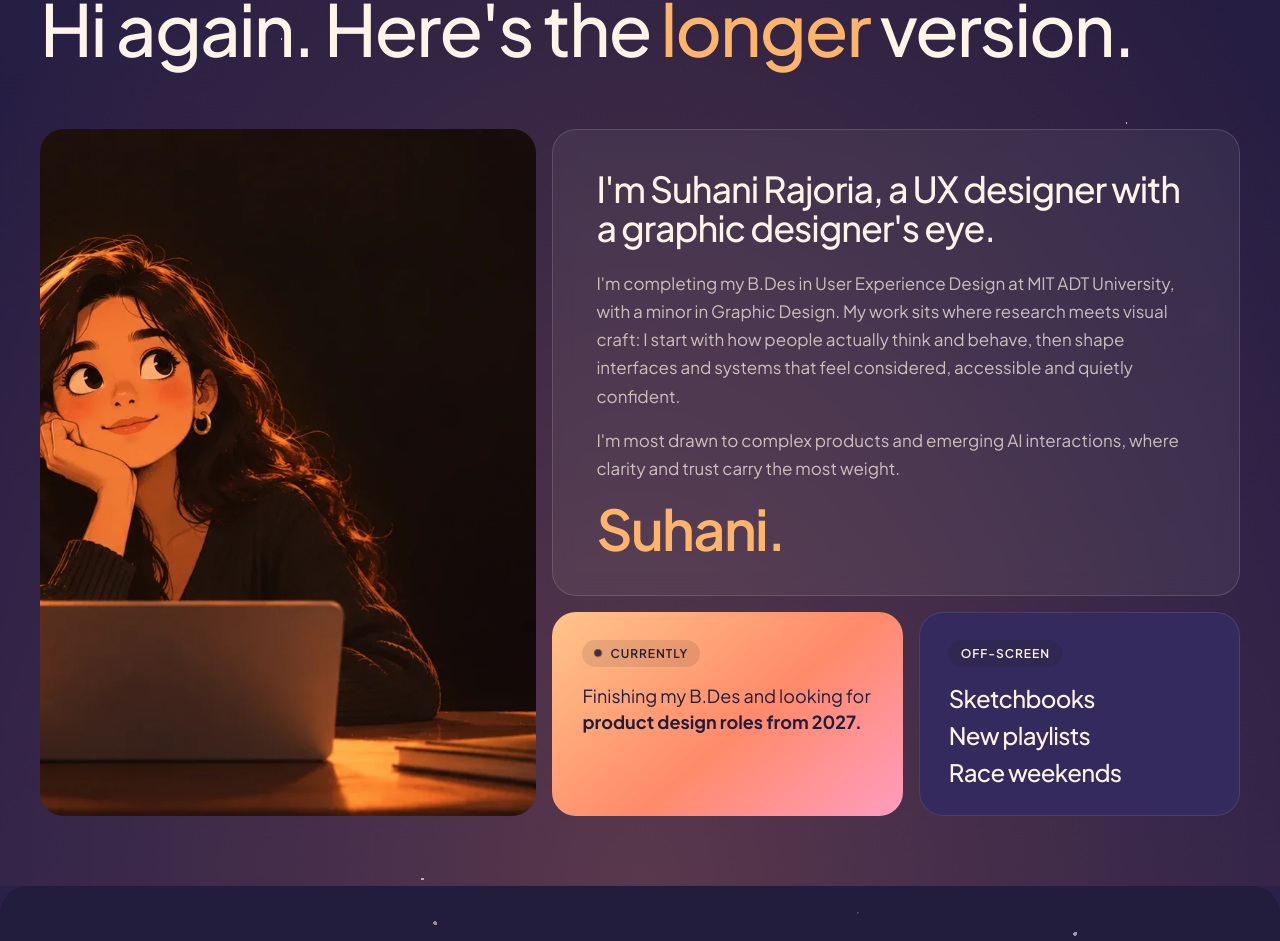
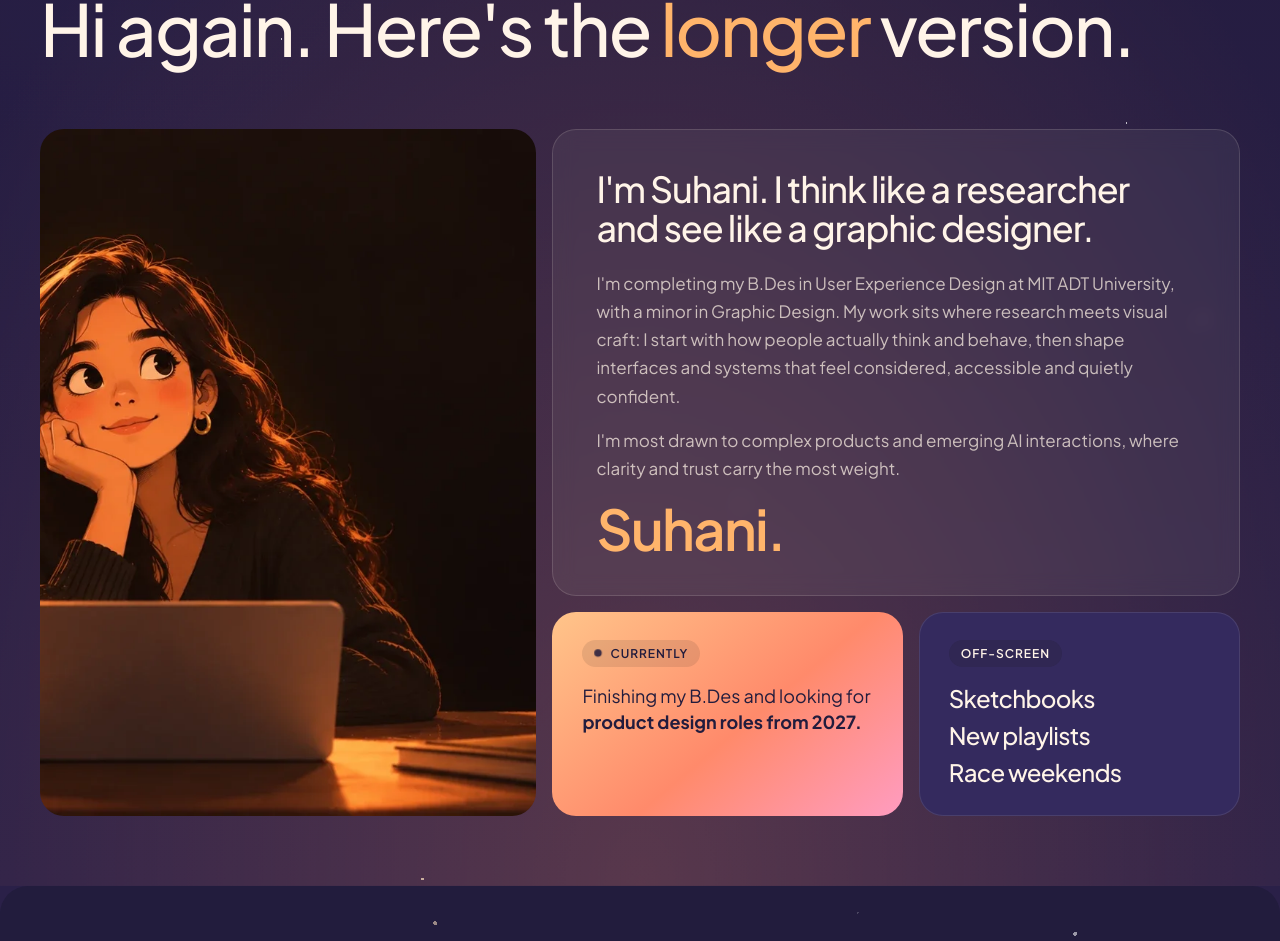
Before and after one commit to suhanirajoria895-del/portfolio, a React (Vite) app: page / in a window 1280 px wide. Shown: the part 5208-6149 px from the top of the page. Built offline with nearby package versions, Linux system fonts and the light colour scheme.

Commit message:
About: new lead line, "I think like a researcher and see like a graphic designer."
Co-Authored-By: Claude Opus 5.5 <noreply@anthropic.com>
Claude-Session: https://claude.ai/code/session_01FF4uw7svsiajfLd2nszxgx

```diff
--- a/src/components/Sections.jsx
+++ b/src/components/Sections.jsx
@@ -211,7 +211,7 @@ function About() {
         </figure>
 
         <div className="sx-story is-butter" data-rv>
-          <p className="sx-story-lead">I'm Suhani Rajoria, a UX designer with a graphic designer's eye.</p>
+          <p className="sx-story-lead">I'm Suhani. I think like a researcher and see like a graphic designer.</p>
           <p>
             I'm completing my B.Des in User Experience Design at MIT ADT University, with a minor in Graphic Design.
             My work sits where research meets visual craft: I start with how people actually think and behave, then
```
